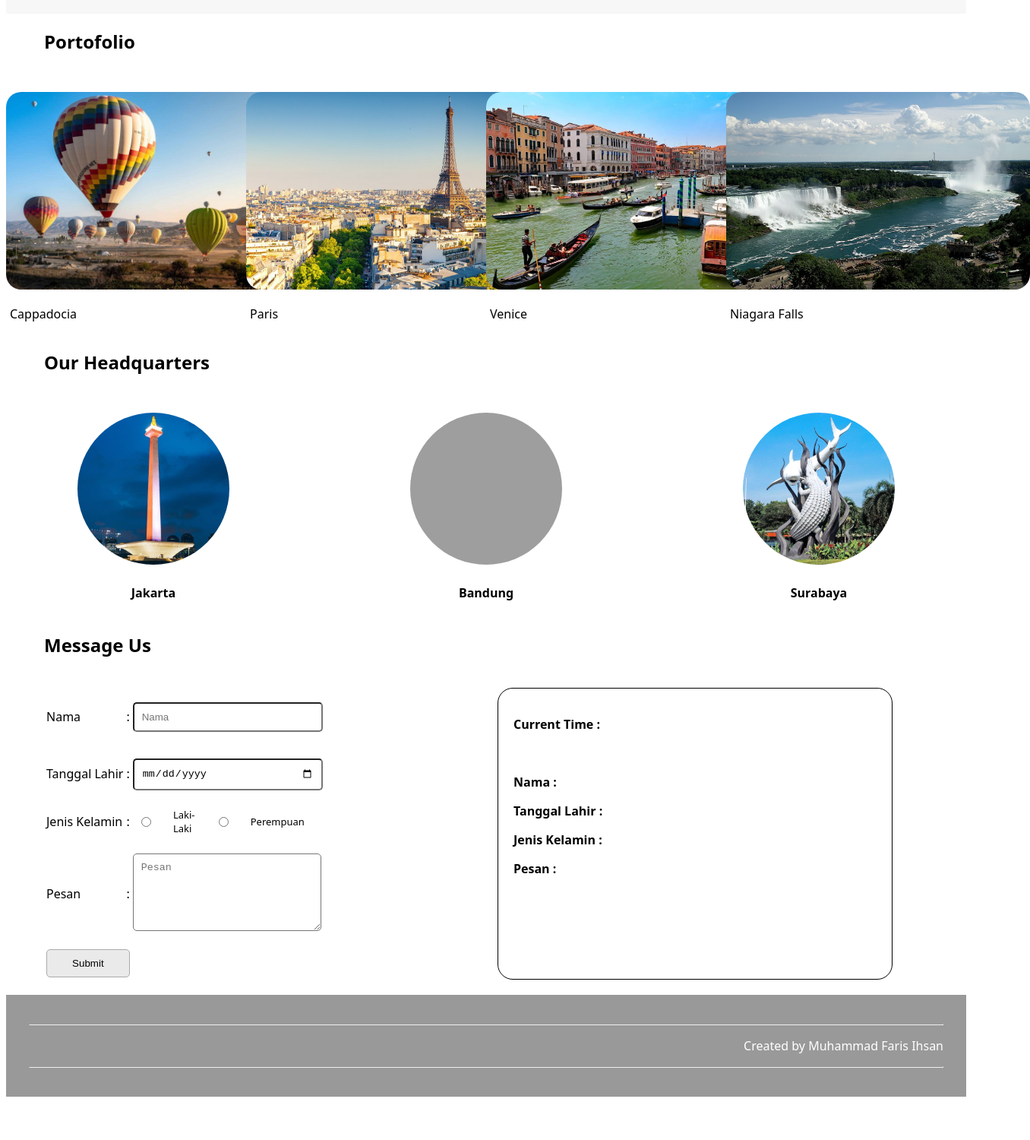
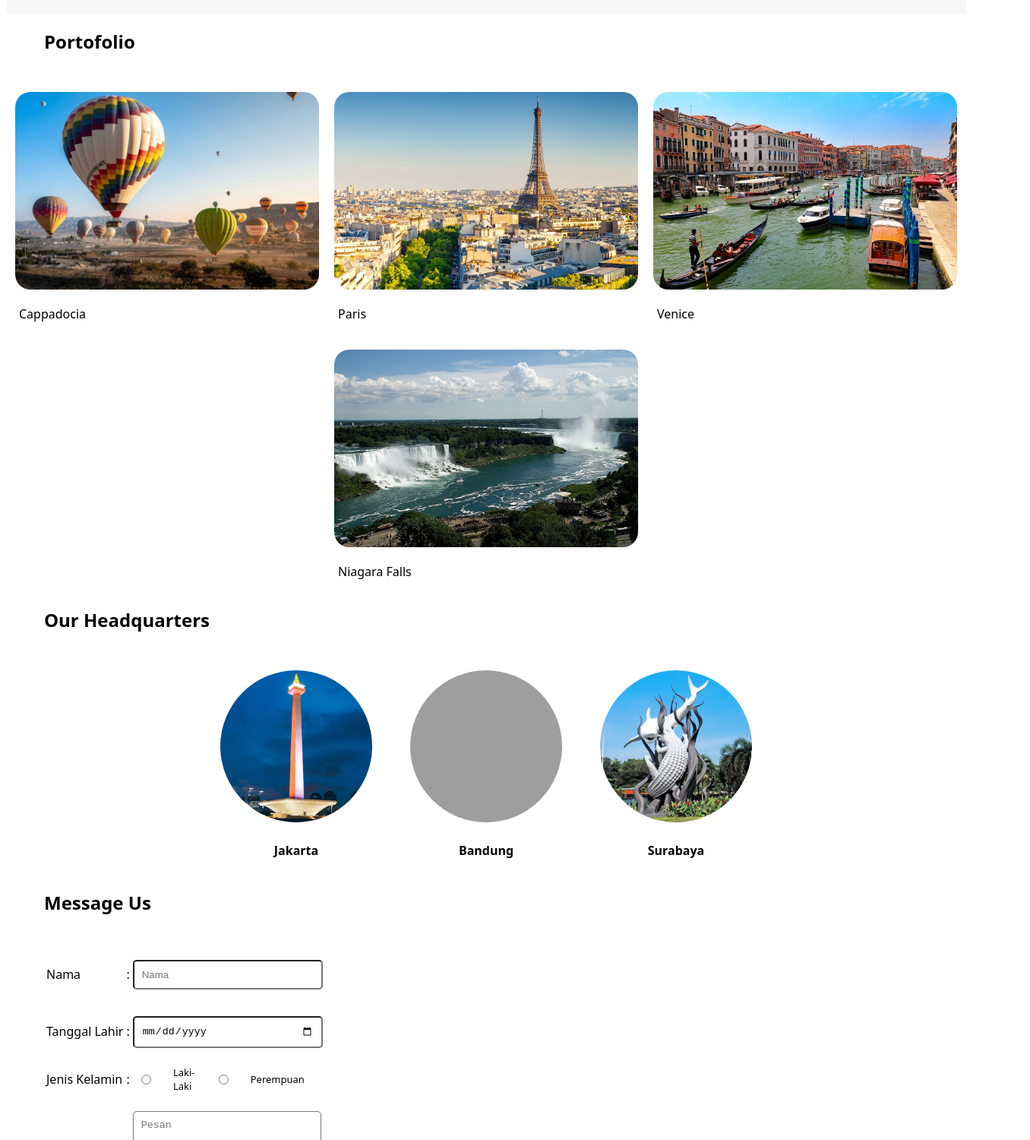
Before and after one commit to revou-fundamental-course/07-apr-25-farisihsan, a plain HTML site: page index.html in a window 1280 px wide. Shown: the part 1300-2800 px from the top of the page at 76% size, 1356 px wide, since content can reach past the window. Before the commit the page ends 2751 px from the top, so only its background shows below. Drawn offline with Linux system fonts and the light colour scheme; grey boxes are pictures that could not be loaded.

Commit message:
modified:   css/style.css 	modified:   index.html

```diff
--- a/css/style.css
+++ b/css/style.css
@@ -111,14 +111,16 @@ header {
 #profile-container .image img {
     width: 100%;
     border-radius: 15px;
-  box-shadow: 0 4px 15px rgba(0,0,0,0.1);
 }
 .destinations {
-    display: grid;
+    /* display: grid; */
+    display: flex;
+    flex-wrap: wrap;
     justify-content: center;
+    gap: 20px;
     width: 100%;
     margin-top: 50px;
-    grid-template-columns: repeat(auto-fit, minmax(300px, 1fr));
+    /* grid-template-columns: repeat(auto-fit, minmax(300px, 1fr)); */
     /* padding-left: 50px; */
 }
 .venue img{
@@ -137,8 +139,8 @@ header {
 }
 
 .cities {
-    display: grid;
-    grid-template-columns: repeat(auto-fit, minmax(300px, 1fr));
+    display: flex;
+    flex-wrap: wrap;
     justify-content: center;
     gap: 50px;
     margin-top: 50px;
@@ -157,14 +159,14 @@ header {
 }
 #message-us-container{
 
-    display: grid;
-    grid-template-columns: repeat(auto-fit, minmax(300px, 1fr));
-    /* gap: 10%; */
+    display: flex;
+    flex-wrap: wrap;
+    gap: 15%;
     padding: 20px;
     padding-left: 50px;
 }
 .form-container{
-    width: 100%;
+    width: auto;
     height: auto;
 }
 
@@ -200,7 +202,7 @@ button {
 
     border: 1px solid black;
     padding: 20px;
-    width: 80%;
+    width: 60%;
     border-radius: 20px;
 }
 footer{
```
Also changed, not shown: index.html (indentation only). Lines whose indentation alone changed are shown as unchanged.
